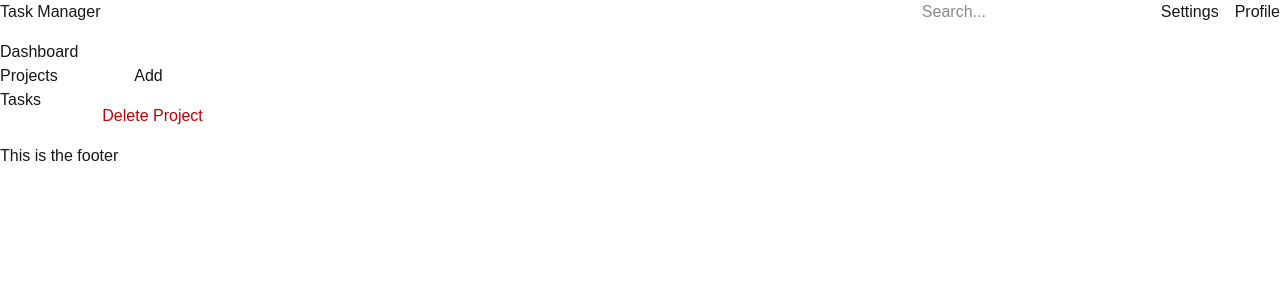
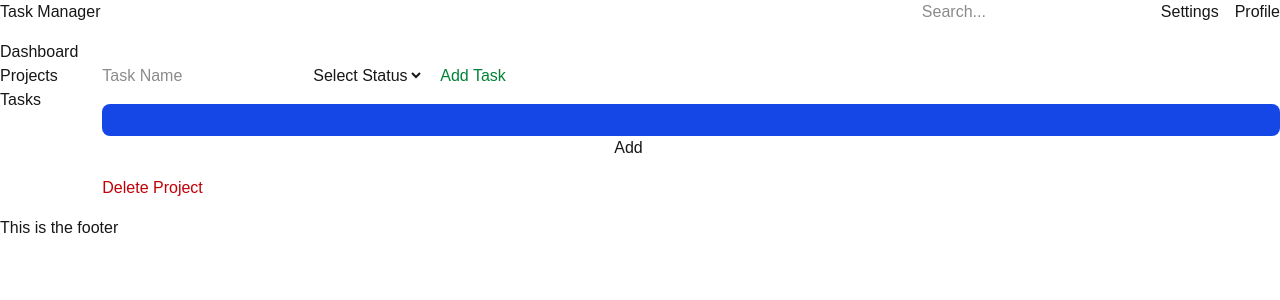
Before and after one commit to rohitmathur-7/Task-Manager-Next.js, a Next.js app: page /projects/1 in a window 1280 px wide. Both pictures are taken after a click on the button "Add". Shown: the top 300 px of the page. Built offline with nearby package versions, Linux system fonts and the light colour scheme.

Commit message:
Update: Update project page styling and function

```diff
--- a/app/projects/[projectname]/page.tsx
+++ b/app/projects/[projectname]/page.tsx
@@ -46,7 +46,17 @@ const Project = () => {
 	};
 
 	const addNewTask = () => {
-		setShowAddTaskName(false)
+		console.log("Adding new task");
+		setShowAddTaskName(true);
+	}
+
+	const addNewTaskk = () => {
+		addTask(currentProject?.id ?? "", {
+			title: taskName,
+			status: taskStatus,
+		})
+
+		setShowAddTaskName(false);
 	}
 
 	return (
@@ -98,21 +108,10 @@ const Project = () => {
 						<option value="in-progress">In Progress</option>
 						<option value="done">Done</option>
 					</select>
-				<button onClick={()=>{
-					addTask(currentProject?.id ?? "", {
-						title: taskName,
-						status: taskStatus,
-					})
-				}}>Add</button>
+					<button className="ml-4 text-green-700 cursor-pointer" onClick={addNewTaskk}>Add Task</button>
 				</>
 			}
-			<button
-				className="ml-8 cursor-pointer"
-				onClick={addNewTask}
-			>
-				Add
-			</button>
-			<ul>
+			<ul className="bg-blue-700 p-4 rounded-lg mt-4">
 				{projects
 					.filter(
 						(project) =>
@@ -130,6 +129,7 @@ const Project = () => {
 								{task.title} - {task.status}
 							</Link>
 							<button
+								className="ml-4 text-red-700"
 								onClick={() => deleteTask(currentProject?.id ?? "", task.id)}
 							>
 								Delete Task
@@ -137,6 +137,12 @@ const Project = () => {
 						</li>
 					))}
 			</ul>
+			<button
+				className="ml-128 cursor-pointer block"
+				onClick={addNewTask}
+			>
+				Add
+			</button>
 			<button className="mt-4 text-red-700" onClick={handleDeleteProject}>Delete Project</button>
 		</div>
 	);
```
Also changed, not shown: 1 other file (tests, documents, lock files or other folders). Lines whose indentation alone changed are shown as unchanged.
